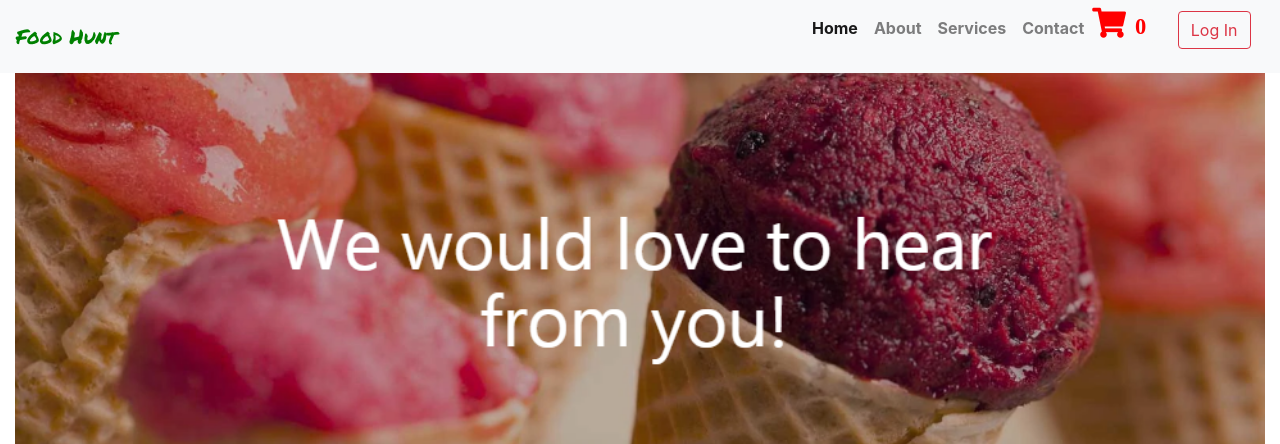
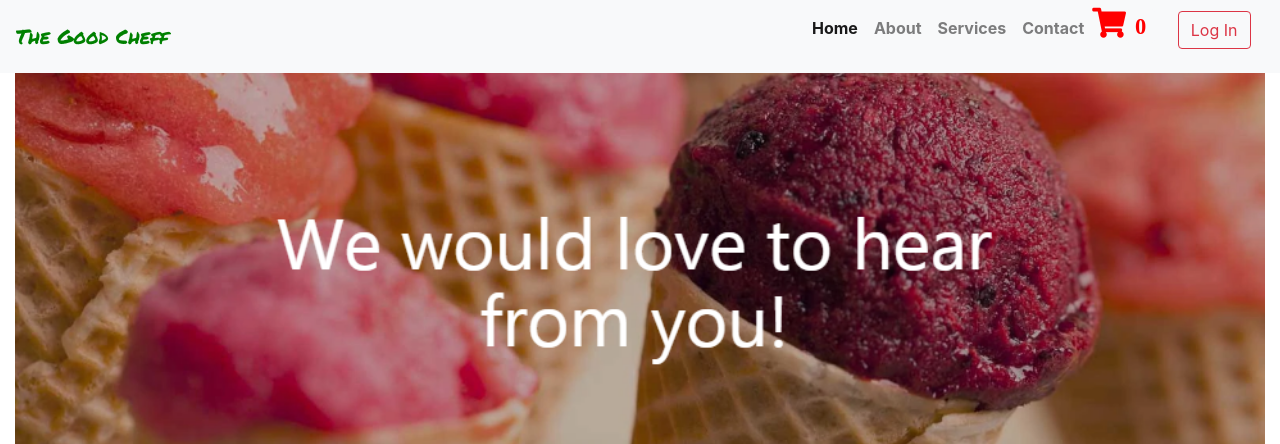
Before and after one commit to raman1287/food, a PHP site: page /contact.php in a window 1280 px wide. Shown: the top 444 px of the page. Run offline with PHP 8.4, Linux system fonts and the light colour scheme; data comes from the database, SQL or seed files in the repository; data that the repository does not hold is empty; some libraries are stand-ins or nearby versions.

Commit message:
I change title name

```diff
--- a/contact.php
+++ b/contact.php
@@ -141,7 +141,7 @@ ul li a:hover{text-decoration:none;}
 <!--navbar start-->
 <nav class="navbar navbar-expand-lg navbar-light bg-light fixed-top">
 
-    <a class="navbar-brand" href="index.php"><span style="color:green;font-family: 'Permanent Marker', cursive;">Food Hunt</span></a>
+    <a class="navbar-brand" href="index.php"><span style="color:green;font-family: 'Permanent Marker', cursive;">The Good Cheff</span></a>
     <?php
 	if(!empty($cust_id))
 	{
```
